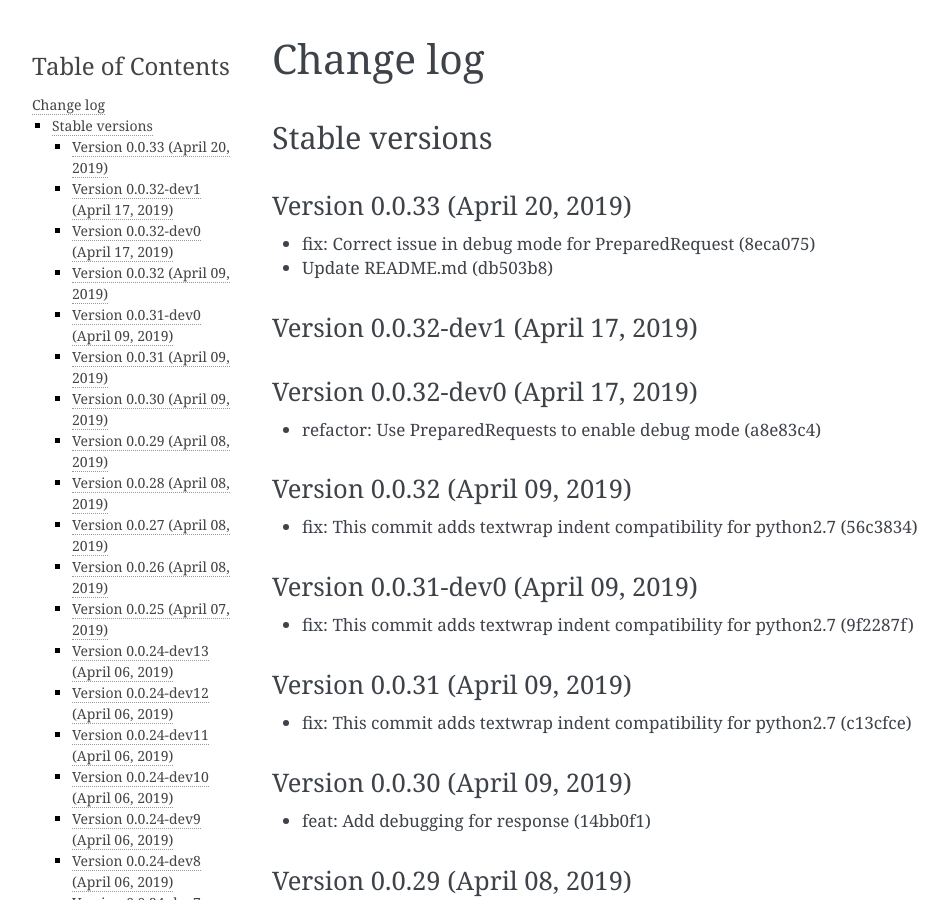
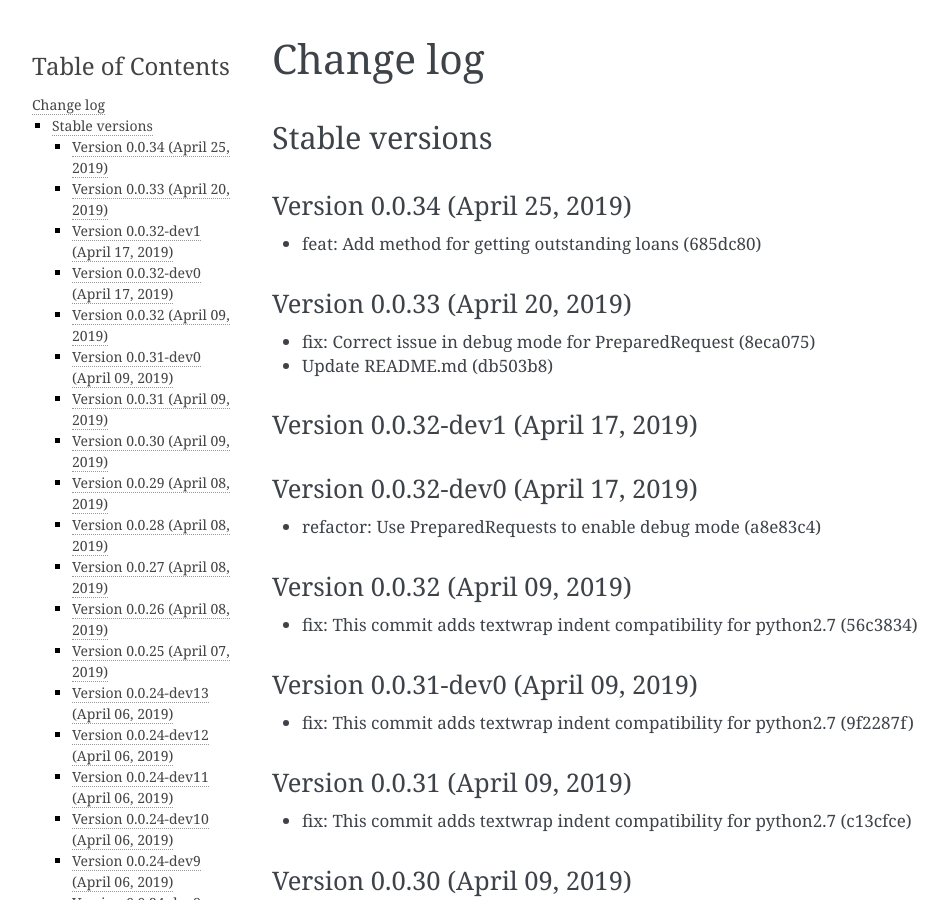
Before and after one commit to mobidevke/PyFineract, a Sphinx documentation site: the page built from docs/changes.rst, in a window 1280 px wide and 900 px high. Shown: the whole window, without its empty margins (148-1096 px from the left). Built offline with Sphinx 7.4.7, drawn with Linux system fonts in a browser that asks for light colours; formulas are drawn with MathJax 3; pages that are not in the unit, such as notebooks, are missing from menus.

Commit message:
Publish version 0.0.34

```diff
--- a/docs/changes.rst
+++ b/docs/changes.rst
@@ -3,6 +3,11 @@ Change log
 
 Stable versions
 ~~~~~~~~~~~~~~~
+
+Version 0.0.34 (April 25, 2019)
+-----------------------------------
+
+* feat: Add method for getting outstanding loans (685dc80)
 
 Version 0.0.33 (April 20, 2019)
 -----------------------------------
--- a/setup.py
+++ b/setup.py
@@ -2,7 +2,7 @@ import textwrap
 
 import setuptools
 
-version = "0.0.33"
+version = "0.0.34"
 
 if __name__ == '__main__':
     setuptools.setup(
```
